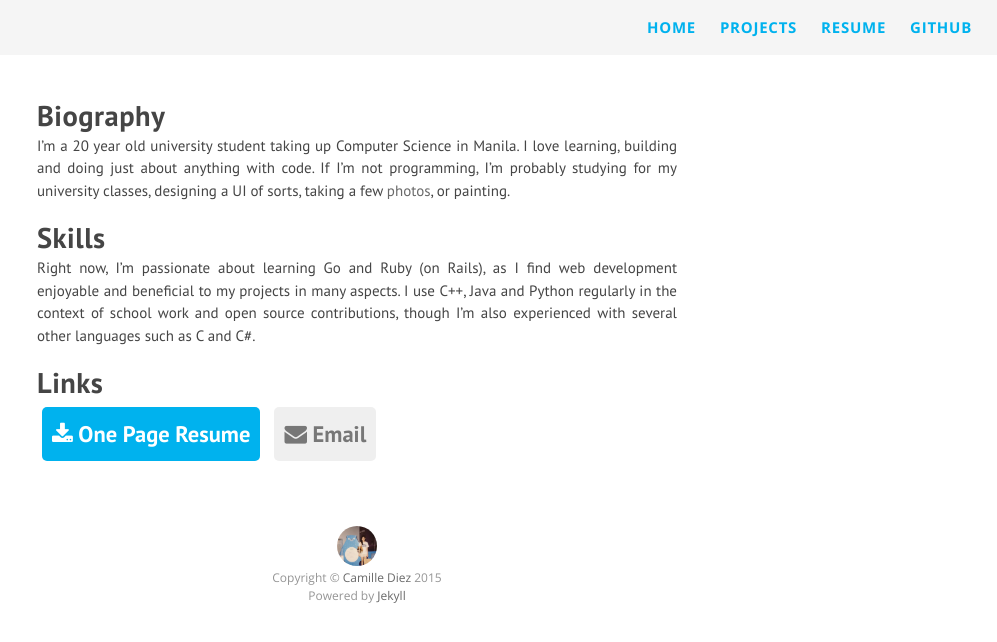
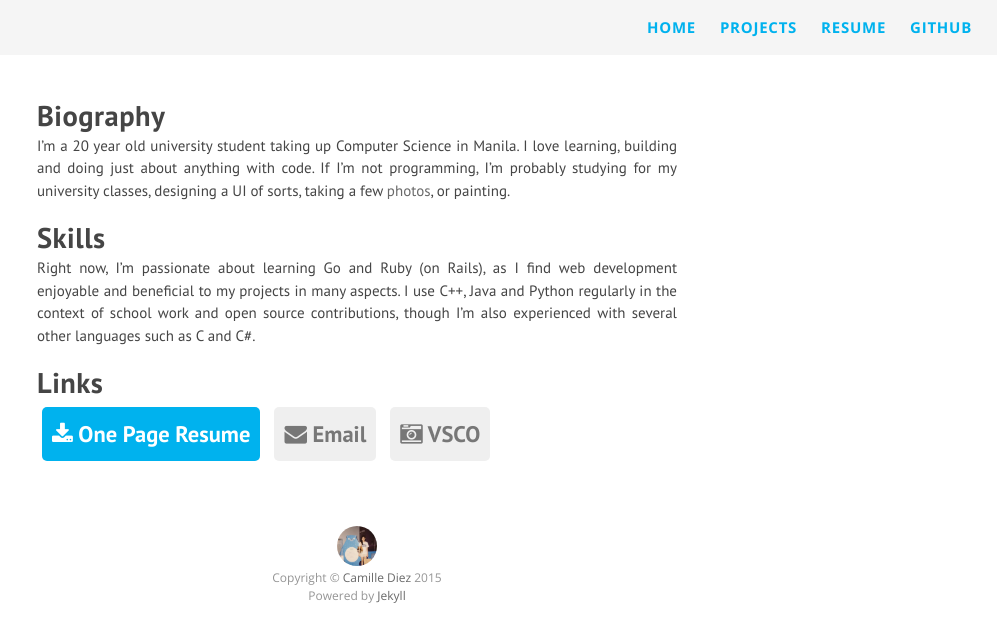
Before and after one commit to diezcami/diezcami.github.io, a Jekyll site: the page built from resume.markdown, in a window 1280 px wide. Shown: the top 642 px of the page, without its empty margins (283-1280 px from the left). Built offline with Jekyll 4.4.1, drawn with Linux system fonts in a browser that asks for light colours; nearby versions of some CDN libraries; Markdown is read by kramdown in place of the engine named in the settings.

Commit message:
Added VSCO Link

```diff
--- a/resume.markdown
+++ b/resume.markdown
@@ -17,7 +17,11 @@ Right now, I'm passionate about learning Go and Ruby (on Rails), as I find web d
     </a>
     <a class="link" href="mailto:diezcami@gmail.com" target="_blank">
       <i class="fa fa-envelope"></i> Email
-    </a> <!--
+    </a>
+    <a class="link" href='http://diezcami.vsco.co' target="_blank">
+      <i class="fa fa-camera-retro"></i> VSCO
+    </a>
+    <!--
     <a class="link" href='http://twitter.com' target="_blank">
       <i class="fa fa-twitter"></i> Twitter
     </a> -->
```
